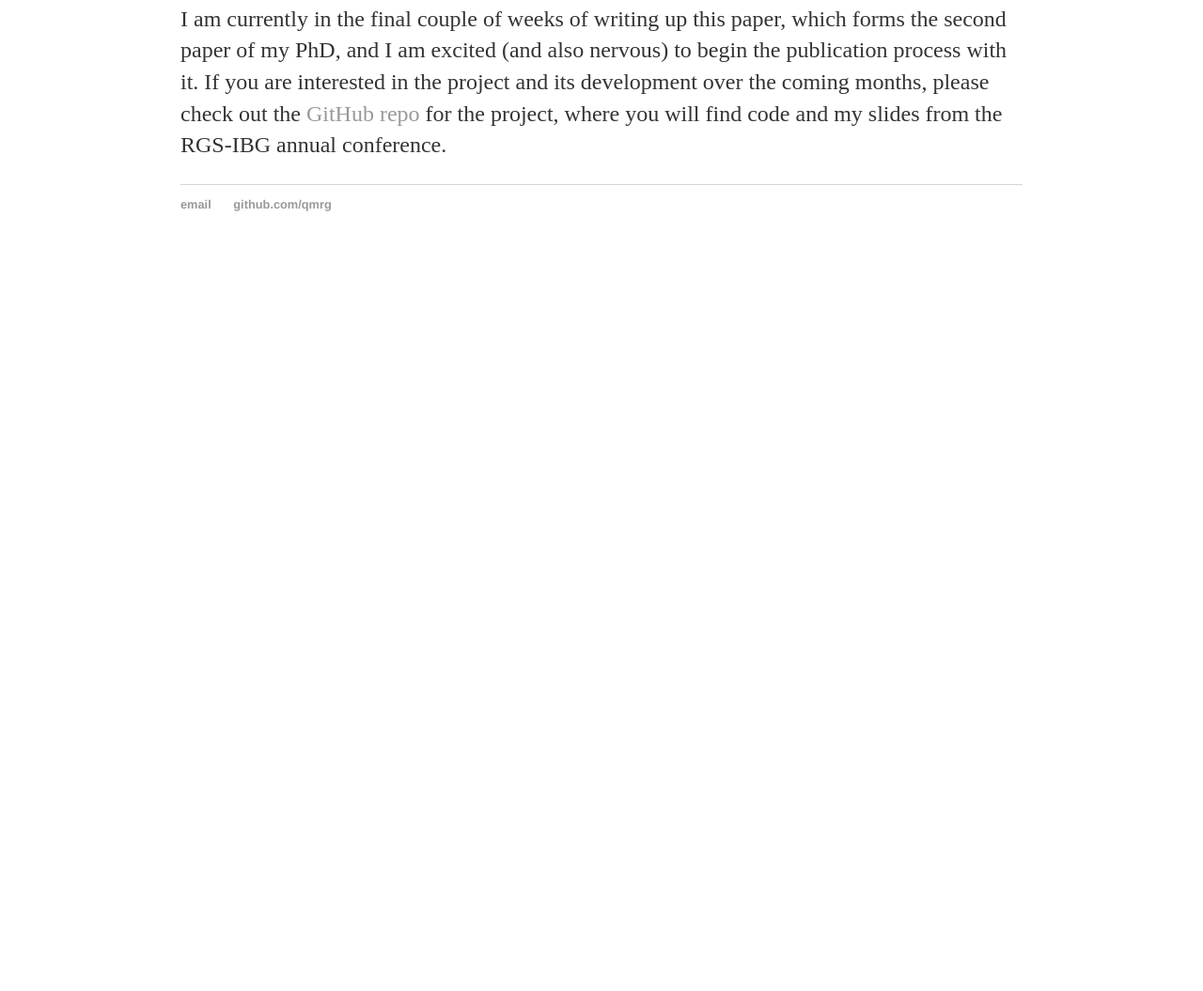
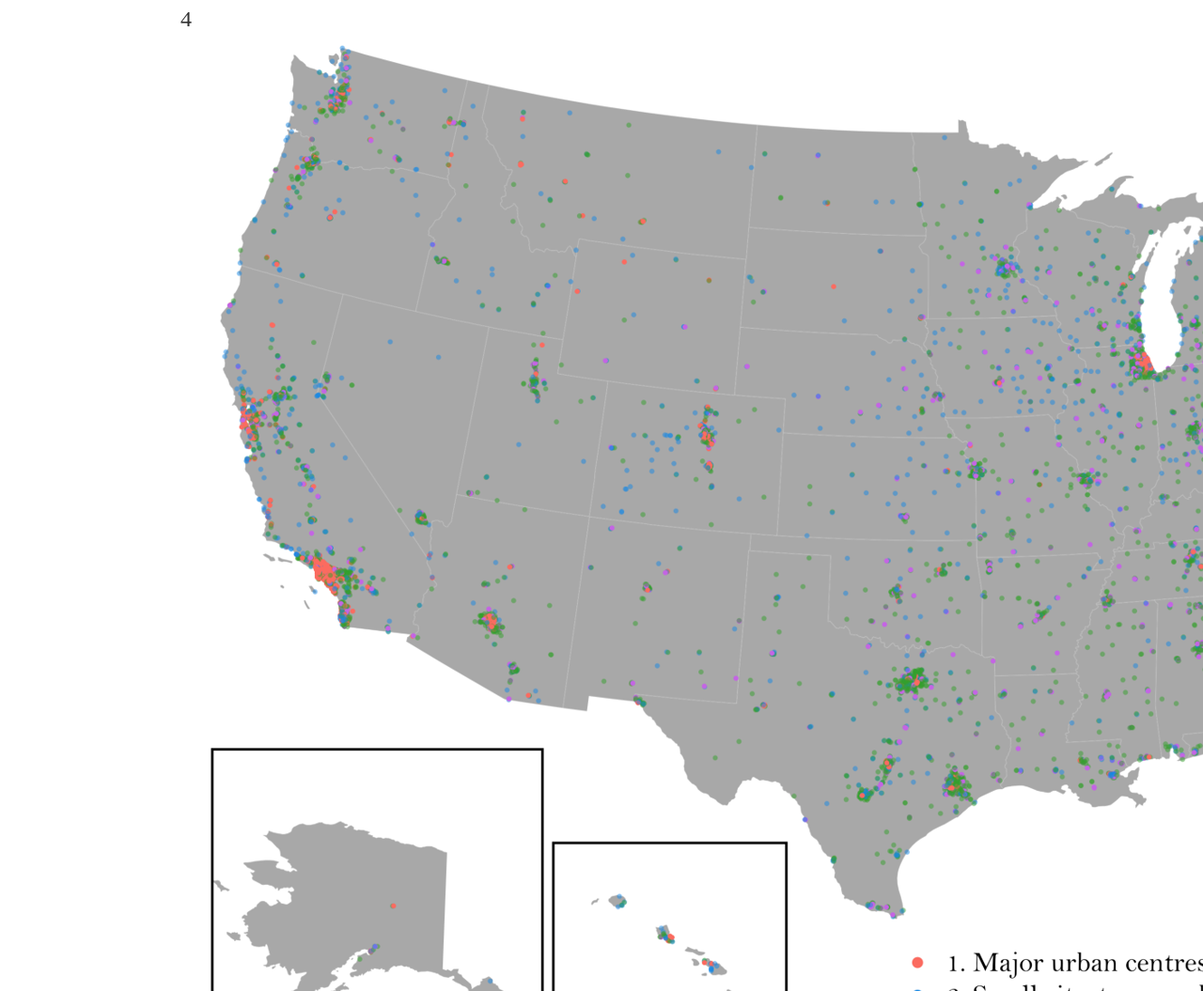
Before and after one commit to qmrg/qmrg.github.io, a Jekyll site: the page built from _posts/2021-10-12-Ballantyne-bio.md, in a window 1280 px wide and 1400 px high, scrolled down 2086 px. Shown: the part 345-1400 px from the top of the window at 94% size. Built offline with Jekyll 4.4.1, drawn with Linux system fonts in a browser that asks for light colours; before the commit the page ends 2716 px from its top, so only the background shows below that.

Commit message:
Update 2021-10-12-Ballantyne-bio.md

```diff
--- a/_posts/2021-10-12-Ballantyne-bio.md
+++ b/_posts/2021-10-12-Ballantyne-bio.md
@@ -23,5 +23,11 @@
 3
 ![Map from the paper](/images/ballantyne_map.jpeg)
 
+4
+![Map from the paper](/images/ballantyne_map.png)
+
+5
+<img src="/images/ballantyne_map.png">
+
 
 I am currently in the final couple of weeks of writing up this paper, which forms the second paper of my PhD, and I am excited (and also nervous) to begin the publication process with it. If you are interested in the project and its development over the coming months, please check out the [GitHub repo](https://github.com/patrickballantyne/USRetailCentres) for the project, where you will find code and my slides from the RGS-IBG annual conference.
```
